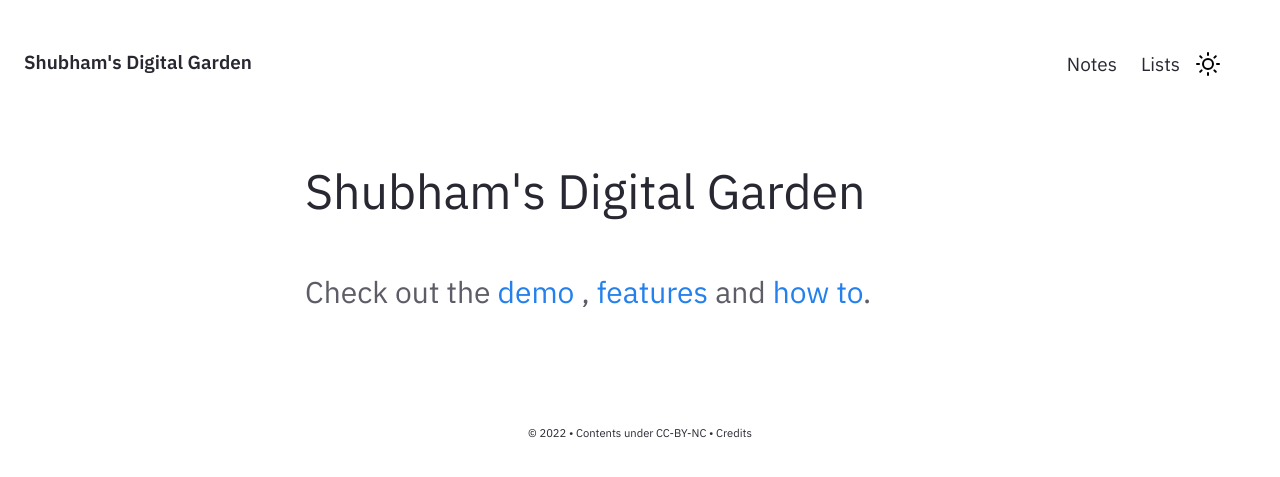
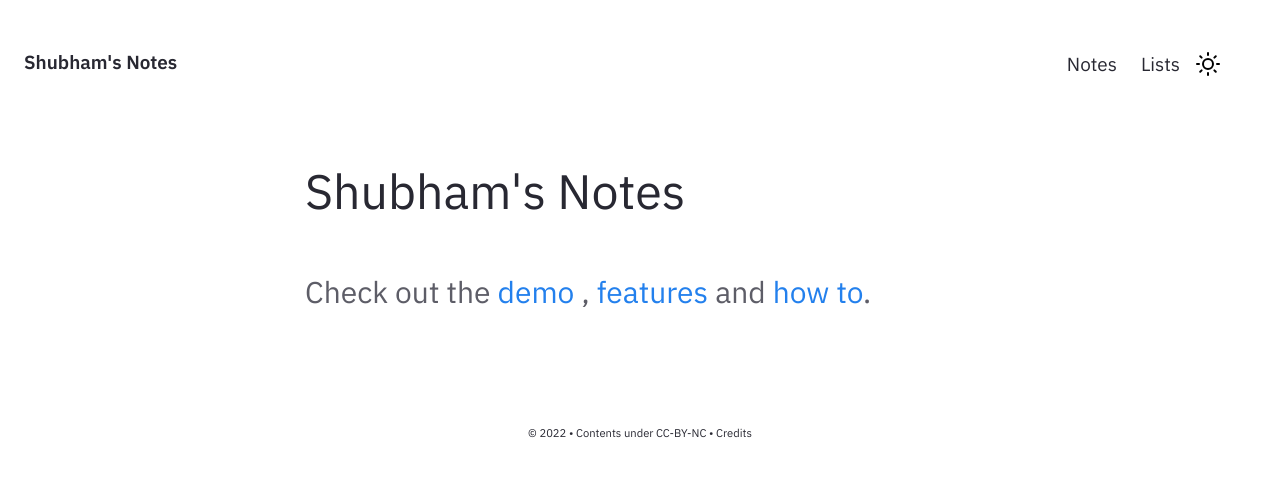
Before and after one commit to shsethi/shsethi.github.io, a Jekyll site: the page built from pages/index.md, in a window 1280 px wide. Shown: the top 477 px of the page. Built offline with Jekyll 4.4.1, drawn with Linux system fonts in a browser that asks for light colours; a file with an impossible date is left out.

Commit message:
Fixed yaml

```diff
--- a/_config.yml
+++ b/_config.yml
@@ -27,7 +27,7 @@ baseurl: ""
 
 # Website Header, Description, Footer year and text.
 # If you are deleting this, make sure you remove it from HTML files too
-heading: Shubham's Digital Garden # Change this
+heading: Shubham's Notes # Change this
 content: Shubham's notes
 copyright:
   year: © 2022
```
Also changed, not shown: _notes/Public/Articles.md (+1 -1 lines).
